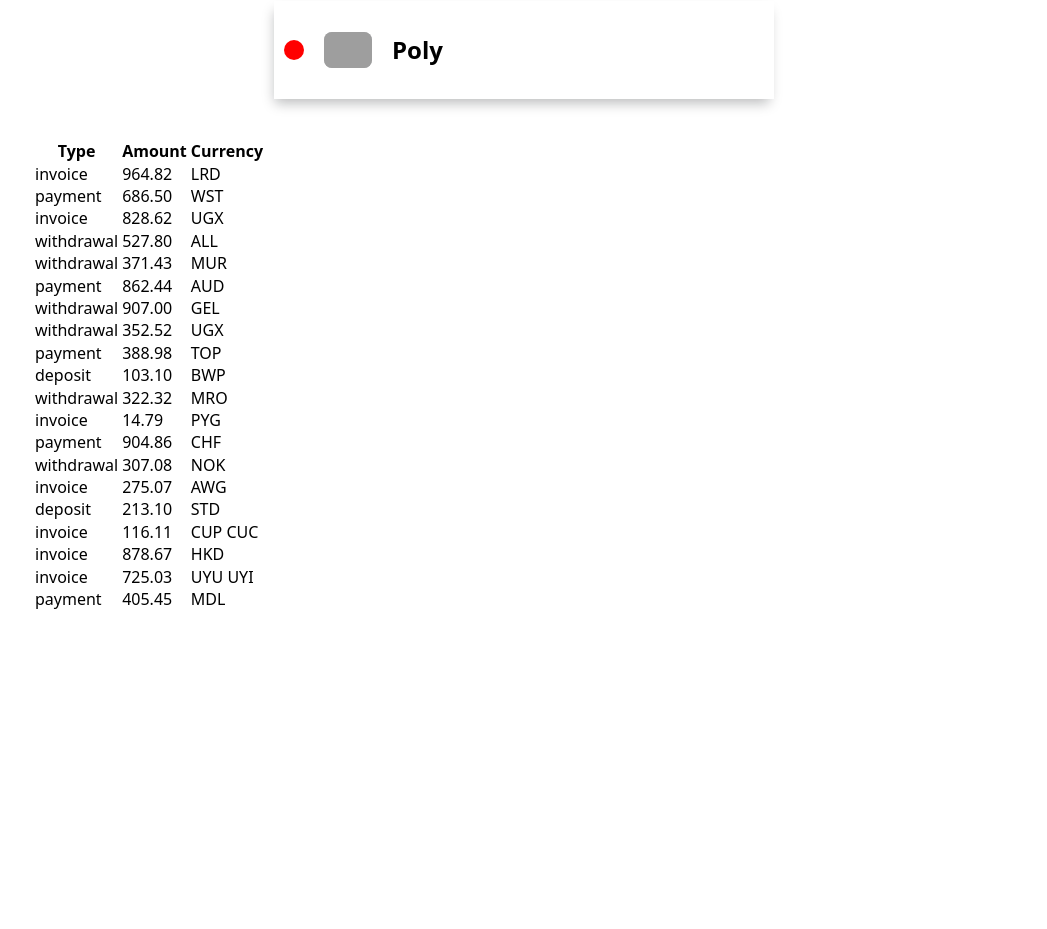
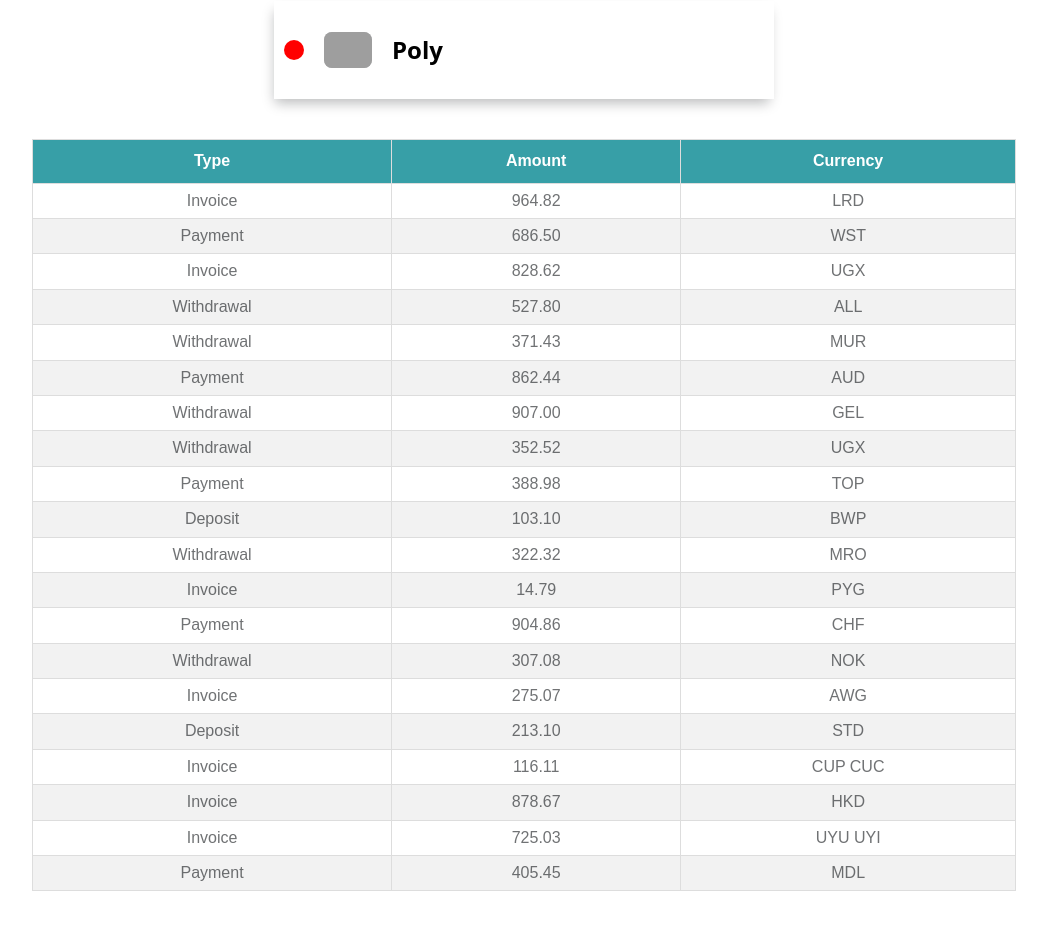
Before and after one commit to Eastvarga/goit-react-hw-01-components, a React (Create React App) app: page / in a window 1280 px wide. Shown: the part 1300-2229 px from the top of the page, without its empty margins (116-1163 px from the left). Before the commit the page ends 1951 px from the top, so only its background shows below. Built offline with nearby package versions, Linux system fonts and the light colour scheme; grey boxes are pictures that could not be loaded.

Commit message:
Transaction styles

```diff
--- /dev/null
+++ b/src/components/TransactionHistory/TransactionHistory.module.css
@@ -0,0 +1,30 @@
+.transactionHistory {
+  /* display: block;
+  width: 500px;
+  margin: 0 auto; */
+  font-family: sans-serif;
+  border-collapse: collapse;
+  width: 100%;
+  border-radius: 6px;
+}
+.transactionHistory td,
+.transactionHistory th {
+  border: 1px solid #ddd;
+  padding: 8px;
+  text-align: center;
+  text-transform: capitalize;
+  color: rgba(8, 12, 15, 0.58);
+}
+.transactionHistory tr:nth-child(even) {
+  background-color: #f2f2f2;
+}
+.transactionHistory tr:hover {
+  background-color: #ddd;
+}
+.transactionHistory th {
+  padding-top: 12px;
+  padding-bottom: 12px;
+  text-align: center;
+  background-color: #379fa7;
+  color: white;
+}
--- a/src/components/TransactionHistory/index.jsx
+++ b/src/components/TransactionHistory/index.jsx
@@ -1,8 +1,8 @@
 import PropTypes from "prop-types";
-
+import styles from "./TransactionHistory.module.css";
 const TransactionHistory = ({ items }) => {
   return (
-    <table className="transaction-history">
+    <table className={styles.transactionHistory}>
       <thead>
         <tr>
           <th>Type</th>
```
